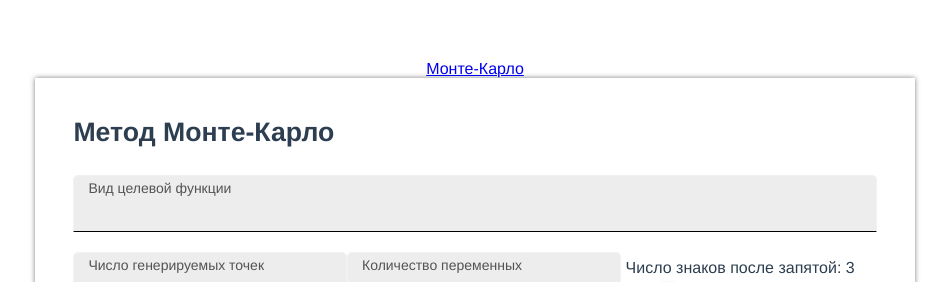
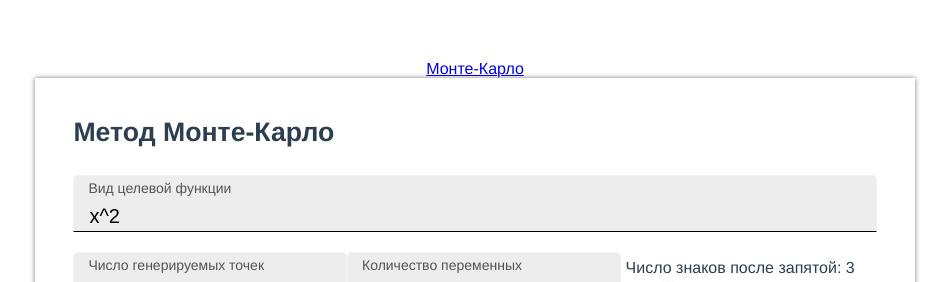
Before and after one commit to Arianr0d/mathprog_debug, a Vue app: page /#/ in a window 1280 px wide. Shown: the top 282 px of the page, without its empty margins (165-1114 px from the left). Built offline with nearby package versions, Linux system fonts and the light colour scheme.

Commit message:
добавлены два вида регулярок + поиск переменных

```diff
--- a/src/components/formInput.vue
+++ b/src/components/formInput.vue
@@ -1,7 +1,7 @@
 <template>
    <div>
       <div class="group_rows">
-         <input :value="value" @input="$emit('update:value', $event.target.value)" type="text">
+         <input :value="value" @input="funcValidate" type="text">
          <label>{{ labelText }}</label>
       </div>
    </div>
@@ -11,8 +11,19 @@
 
 export default {
    name:'formInput',
-   props:['labelText','value'],
-   emits:['update:value']
+   props:['labelText','validate','value'],
+   emits:['update:value'],
+   methods: {
+      funcValidate(el) {
+         if(this.validate.test(el.target.value)) {
+            this.$emit('update:value', el.target.value)
+            el.target.className = " .group_rows input"
+         }
+         else {
+            el.target.className = " error"
+         }
+      }
+   }
 }
 </script>
 
@@ -68,4 +79,8 @@ export default {
   font-size: 14px;
 }
 
+.error {
+   box-shadow: 0 0 11px red;
+}
+
 </style>
--- a/src/views/methodMonte_Carlo.vue
+++ b/src/views/methodMonte_Carlo.vue
@@ -2,16 +2,16 @@
    <form>
       <div class="group_col">
          <p class="title_name">Метод Монте-Карло</p>
-         <formInput v-model:value="functionString" :labelText="'Вид целевой функции'"/>
+         <formInput v-model:value="functionString" :labelText="'Вид целевой функции'" :validate="validFuncString"/>
          <div class="group_row_between">
-            <formInput v-model:value="countPoint" :labelText="'Число генерируемых точек'"/>
-            <formInput v-model:value="countVariable" :labelText="'Количество переменных'"/>
+            <formInput v-model:value="countPoint" :labelText="'Число генерируемых точек'" :validate="validNumber_no_zero"/>
+            <formInput v-model:value="countVariable" :labelText="'Количество переменных'" :validate="validNumber_no_zero"/>
             <formRangeInput v-model:value="valuePrecision" :minVal="0" :maxVal="20" :step="1" :id="'range1'"/>
          </div>
          <formSwitch v-model:value="switchOn" :labelText="'Добавить метод для дополнительного поиска'"/>
          <formDropDownList :listName="methodsName" :id="'listid'"/>
          <div class="group_row_right">
-            <formButton :buttonText="'Рассчитать'" @click="funcClick"/>
+            <formButton :buttonText="'Рассчитать'" @click="clickButton"/>
          </div>
       </div>
    </form>
@@ -39,20 +39,31 @@ export default{
             {value: 'Монте-Карло', item: 1},
             {value: 'Имитация отжига', item: 2}
          ],
-         functionString: '',
+         functionString: 'x^2',
          countPoint: 100,
          countVariable: 2,
          valuePrecision: 3,
-         switchOn: ''
+         switchOn: false,
+         validNumber_no_zero: /^[1-9]\d*$/,
+         validFuncString: /^.[^\s]*$/
+         // /^[^\d!@#$%^&*()_]*$/
       }
    },
    methods: {
-      funcClick() {
-         console.log(this.switchOn)
-      },
-      funcValidNumber(value) {
-         let res = '/^[/d]$/';
-         return res.test(value);
+      // поиск переменных функции
+      clickButton() {
+         let result = this.functionString.matchAll(/[^\d!@#$%^&*()_+-/]*|[^!@#$%^&*()_\d]*/g)
+         result = Array.from(result);
+         let exception = ['cos','sin','tang','ctang','e','exp','log','pi']
+         let res = []
+         for(let i=0; i< result.length; i++) {
+            if(result[i] != '') {
+               res.push(result[i][0])
+            }
+         }
+         let c = res.reduce( (acc, item) => {
+         if (!exception.includes(item)) acc.push(item); return acc;} , []);
+         console.log(Array.from(new Set(c)));
       }
    }
 }
```
